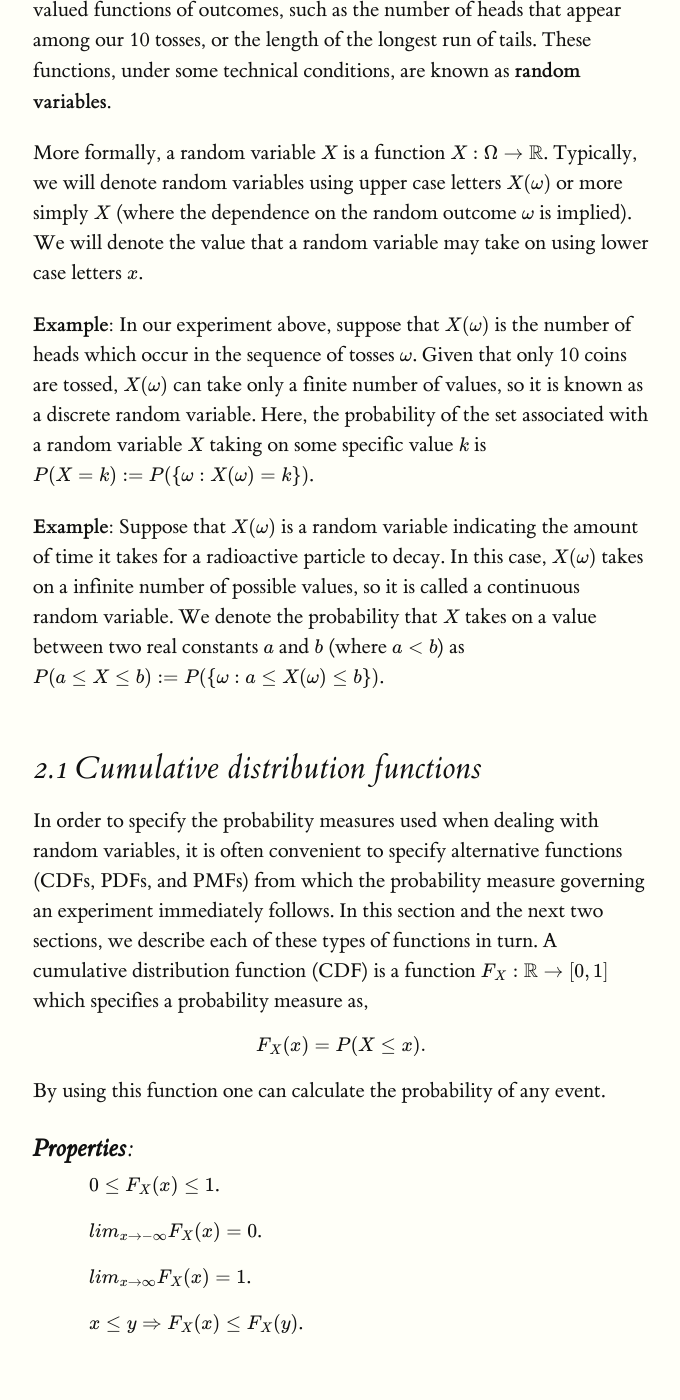
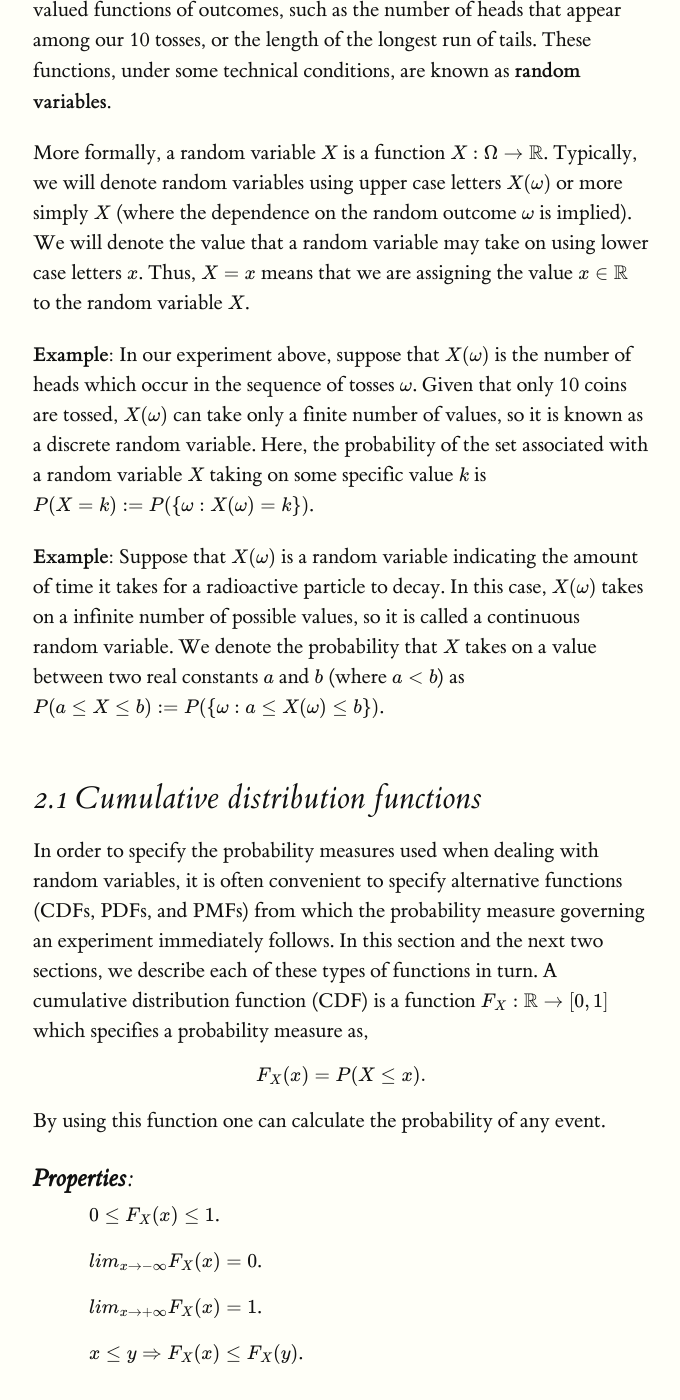
Before and after one commit to ermongroup/cs228-notes, a Jekyll site: the page built from preliminaries/probabilityreview/index.md, in a window 1280 px wide and 1400 px high, scrolled down 2963 px. Shown: the whole window, without its empty margins (127-807 px from the left). Built offline with Jekyll 4.4.1, drawn with Linux system fonts in a browser that asks for light colours; formulas are drawn with MathJax 3.

Commit message:
Clarifying sentence on random variable assignment.
Added the frequently used phrase, "Assigning value x to random variable X" to clarify for other students whose probability may be a little rusty.

```diff
--- a/preliminaries/probabilityreview/index.md
+++ b/preliminaries/probabilityreview/index.md
@@ -82,7 +82,7 @@ technical conditions, are known as **random variables**.
 More formally, a random variable $$X$$ is a function $$X : \Omega \rightarrow \mathbb{R}$$. Typically, we will denote random
 variables using upper case letters $$X(\omega)$$ or more simply $$X$$ (where the dependence on the random
 outcome $$\omega$$ is implied). We will denote the value that a random variable may take on using lower
-case letters $$x$$.
+case letters $$x$$. Thus, $$X = x$$ means that we are assigning the value $$x \in \mathbb{R}$$ to the random variable $$X$$.
 
 **Example**: In our experiment above, suppose that $$X(\omega)$$ is the number of heads which occur in the
 sequence of tosses $$ω$$. Given that only 10 coins are tossed, $$X(\omega)$$ can take only a finite number of
@@ -107,7 +107,7 @@ By using this function one can calculate the probability of any event.
 <!--Figure 1: A cumulative distribution function (CDF).-->
 - $$0 \leq  F_X(x) \leq  1$$.
 - $$lim_{x \rightarrow -\infty} F_X(x) = 0$$.
-- $$lim_{x \rightarrow \infty} F_X(x) = 1$$.
+- $$lim_{x \rightarrow +\infty} F_X(x) = 1$$.
 - $$x \leq y ⇒ F_X(x) \leq F_X(y)$$.
 
 
```
